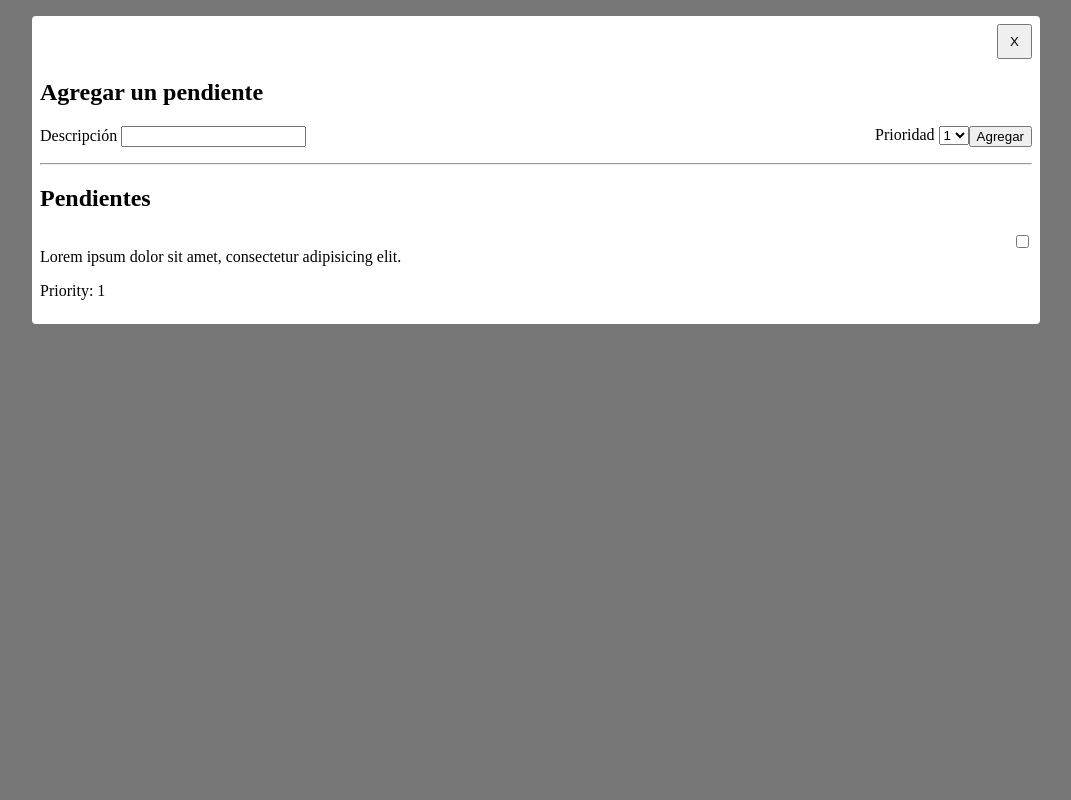
After one commit to FernanEd/pendientes_py, a Flask app: template app/templates/pendientes.html in a window 1280 px wide. The commit adds this page. Shown: the whole page, without its empty margins (104-1175 px from the left). Run offline with Flask 2, Linux system fonts and the light colour scheme; the template is opened without the code that fills it, so the values that code supplies are empty.

Commit message:
adding pendientes routes, mixed proyecto form into index

```diff
--- a/app/models.py
+++ b/app/models.py
@@ -36,10 +36,8 @@ class Proyecto(db.Model):
 
 class Pendiente(db.Model):
   id                =db.Column(db.Integer, primary_key=True)
-  title             =db.Column(db.String(100))
   desc              =db.Column(db.String(255))
-  prior             =db.Column(db.Integer)
-  due_date          =db.Column(db.DateTime)
+  priority          =db.Column(db.Integer)
   completed         =db.Column(db.Boolean, default=False)
   id_proyecto       =db.Column(db.Integer, db.ForeignKey("proyecto.id"))
 
--- a/app/routes.py
+++ b/app/routes.py
@@ -89,10 +89,6 @@ def proyectos():
     else:
         return jsonify('error: MAL REQUEST')
 
-# NELSON MANDELA xd
-# NELSON KANDELA xp
-# NELSON KANSELA
-
 @app.route("/proyectos/<int:id>", methods=["GET", "PUT", "DELETE"])
 def proyecto(id):
     if request.method == 'GET':
@@ -128,3 +124,28 @@ def proyecto(id):
     # editar uno <- PUT
     # borrar uno <- DELETE
     # obtener uno <- GET
+
+@app.route("/proyectos/<int:proyectoid>/pendientes/", methods=["GET", "POST"])
+def pendientes(proyectoid):
+    if request.method == 'GET':
+        return 1
+    elif request.method == 'POST':
+
+        return 2
+    else:
+        return jsonify('error: MAL REQUEST')
+
+@app.route("/proyectos/<int:proyectoid>/pendientes/<int:pendienteid>", methods=["GET", "PUT", "DELETE"])
+def pendiente(proyectoid, pendienteid):
+    if request.method == 'GET':
+
+        return 4
+    elif request.method == 'PUT':
+
+        return 5
+
+    elif request.method == 'DELETE':
+
+        return 6
+    else:
+        return jsonify('error: MAL REQUEST')
--- /dev/null
+++ b/app/templates/pendientes.html
@@ -0,0 +1,99 @@
+{% block style %}
+<style>
+
+  #pendiente-bg{
+    background-color: #00000088;
+    position: fixed;
+    left: 0;
+    right: 0;
+    top: 0;
+    bottom: 0;
+
+    padding: 1rem calc((100vw - 1000px - 0.5rem) / 2);
+  }
+
+  #pendiente-modal{
+    background-color: #ffffff;
+    padding: 0.5rem;
+    border: 0;
+    border-radius: 0.25rem;
+  }
+
+  #pendientes-form{
+    display: flex;
+    flex-direction: row;
+  }
+
+  .input-group:first-of-type{
+    flex: 1;
+  }
+
+  #close-btn{
+    width: 35px;
+    height: 35px;
+    margin-left: calc(100% - 35px);
+  }
+
+  .pendientes-item{
+    display: flex;
+    justify-content: space-between;
+  }
+</style>
+{% endblock %}
+
+<div id="pendiente-bg">
+  <div id="pendiente-modal">
+    <button id="close-btn" class="btn btn-disabled">X</button>
+    <h2>Agregar un pendiente</h2>
+    <form id="pendientes-form">
+      <div class='input-group'>
+        <label>
+          Descripción
+        </label>
+        <input id="pendiente-desc" type="text" required>
+      </div>
+      <div class='input-group'>
+        <label>
+          Prioridad
+        </label>
+        <select id="pendiente-priority" required>
+          <option value="1">1</option>
+          <option value="2">2</option>
+          <option value="3">3</option>
+          <option value="4">4</option>
+        </select>
+      </div>
+     <button class='btn' type="submit">Agregar</button>
+    </form>
+
+    <hr>
+
+    <h2>Pendientes</h2>
+    <section id="pendientes-wrapper">
+      <article class="pendientes-item">
+        <div class="pendientes-body">
+          <p>Lorem ipsum dolor sit amet, consectetur adipisicing elit.</p>
+          <p>Priority: 1</p>
+        </div>
+        <div>
+          <input type="checkbox" name="" id="">
+        </div>
+
+
+      </article>
+    </section>
+  </div>
+</div>
+
+{% block script %}
+<script>
+  let modalActive = false;
+
+  let modalBG = document.querySelector("#pendiente-bg");
+
+
+  // const toggleModal = () => {
+
+  // }
+</script>
+{% endblock %}
```
Also changed, not shown: app/templates/base.html (+6 -3 lines), app/templates/index.html (+50 -6 lines), app/templates/proyecto_form.html (deleted, +0 -31 lines), app.db.
